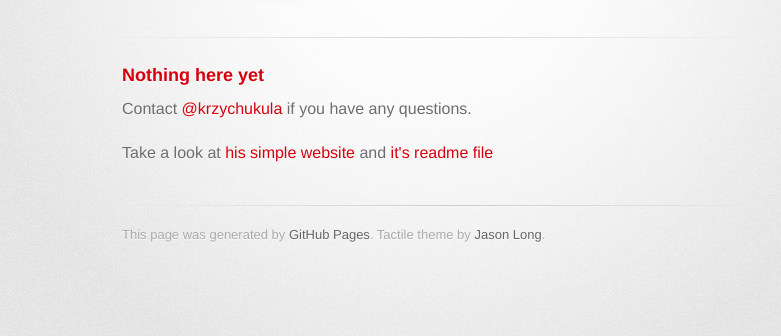
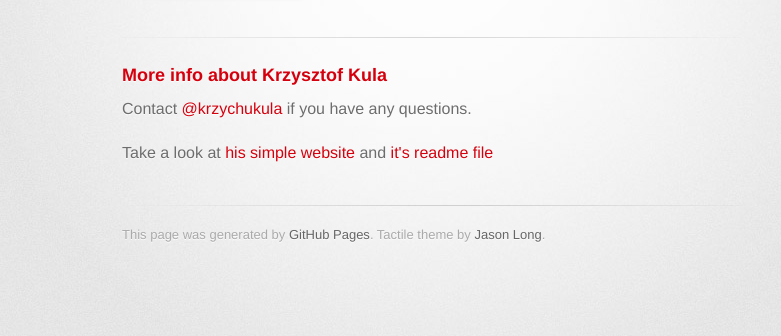
Before and after one commit to kulajs/kulajs.github.io, a plain HTML site: page index.html in a window 1280 px wide. Shown: the part 178-514 px from the top of the page, without its empty margins (208-989 px from the left). Drawn offline with Linux system fonts and the light colour scheme; a web font is replaced by a local one.

Commit message:
Fix text

```diff
--- a/index.html
+++ b/index.html
@@ -30,7 +30,7 @@
 
         <section id="main_content">
           <h3>
-<a id="nothing-here-yet" class="anchor" href="#nothing-here-yet" aria-hidden="true"><span aria-hidden="true" class="octicon octicon-link"></span></a>Nothing here yet</h3>
+<a id="know-more" class="anchor" href="#know-more" aria-hidden="true"><span aria-hidden="true" class="octicon octicon-link"></span></a>More info about Krzysztof Kula</h3>
 
 <p>Contact <a href="https://github.com/krzychukula" class="user-mention">@krzychukula</a> if you have any questions.</p>
 
```
